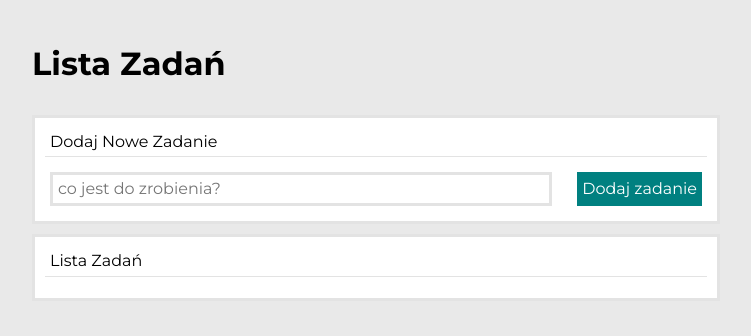
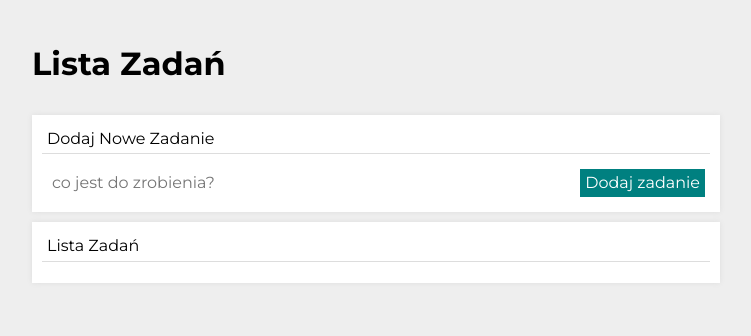
Before and after one commit to DawidGaski/tasks-list-react, a React (Create React App) app: page / in a window 1280 px wide. Shown: the top 336 px of the page, without its empty margins (264-1015 px from the left). Built offline with nearby package versions, Linux system fonts and the light colour scheme.

Commit message:
added ThemeProvider, theme and GlobalStyle

```diff
--- a/src/Buttons/styled.js
+++ b/src/Buttons/styled.js
@@ -6,7 +6,7 @@ export const StyledButtons = styled.div`
   flex-wrap: wrap;
   font-size: medium;
 
-  @media (max-width: 767px) {
+  @media (max-width: ${({ theme }) => theme.breakpoint.mobileMax}px) {
     display: flex;
     flex-wrap: wrap;
     justify-content: center;
@@ -14,28 +14,28 @@ export const StyledButtons = styled.div`
 `;
 
 export const Button = styled.button`
-  color: teal;
+  color: ${({ theme }) => theme.color.teal};
   background-color: transparent;
   border: none;
   margin: 0 0 0 20px;
   border-bottom: 1px solid transparent;
-  transition: color 0.5s;
+  transition: filter 0.3s;
 
   &:hover {
-    color: rgb(2, 185, 185);
+    filter: brightness(110%);
     cursor: pointer;
   }
 
   &:active {
-    color: rgb(4, 218, 218);
+    filter: brightness(120%);
   }
 
   &:disabled {
-    color: #ccc;
+    ${({ theme }) => theme.color.silver};
     cursor: not-allowed;
   }
 
-  @media (max-width: 767px) {
+  @media (max-width: ${({ theme }) => theme.breakpoint.mobileMax}px) {
     margin: 10px;
   }
 `;
--- a/src/Form/styled.js
+++ b/src/Form/styled.js
@@ -5,7 +5,7 @@ export const StyledForm = styled.form`
   grid-template-columns: 1fr auto;
   grid-gap: 15px;
 
-  @media (max-width: 767px) {
+  @media (max-width: ${({ theme }) => theme.breakpoint.mobileMax}px) {
     grid-template-columns: 1fr;
     grid-gap: 5px;
   }
@@ -16,21 +16,21 @@ export const Input = styled.input`
   margin-right: 5px;
   padding: 5px;
   border: solid;
-  border-color: hsl(0, 1%, 89%);
+  border: ${({ theme }) => theme.color.alto};
 `;
 
 export const Button = styled.button`
   border: none;
-  background-color: teal;
-  color: white;
+  background: ${({ theme }) => theme.color.teal};
+  color: ${({ theme }) => theme.color.white};
   font-size: medium;
   margin: 10px;
   margin-left: 5px;
   padding: 5px;
-  transition: 1s;
+  transition: 0.3s;
 
   &:hover {
-    background-color: rgb(1, 152, 152);
-    transform: scale(1.25);
+    filter: brightness(110%);
+    transform: scale(1.1);
   }
 `;
--- /dev/null
+++ b/src/GlobalStyle.js
@@ -0,0 +1,15 @@
+import { createGlobalStyle } from "styled-components";
+
+export const GlobalStyle = createGlobalStyle`
+html {
+  box-sizing: border-box;
+}
+
+*, ::after, ::before {
+  box-sizing: inherit;
+}
+
+body {
+  background: ${({ theme }) => theme.color.gallery};
+}
+`;
--- a/src/Section/styled.js
+++ b/src/Section/styled.js
@@ -1,21 +1,20 @@
 import styled from "styled-components";
 
 export const Segment = styled.section`
-  background-color: hsl(0, 0%, 100%);
-  border: solid;
-  border-color: hsl(0, 1%, 89%);
+  background: ${({ theme }) => theme.color.white};
+  box-shadow: 0 0 5px ${({ theme }) => theme.color.alto};
   padding: 5px;
   margin: 5px 10%;
 `;
 
 export const Header = styled.header`
-  border-bottom: solid 1px hsl(0, 1%, 89%);
+  border-bottom: 1px solid ${({ theme }) => theme.color.alto};
   padding: 5px;
   margin: 5px;
   display: flex;
   justify-content: space-between;
 
-  @media (max-width: 767px) {
+  @media (max-width: ${({ theme }) => theme.breakpoint.mobileMax}px) {
     display: flex;
     flex-wrap: wrap;
   }
--- a/src/Tasks/styled.js
+++ b/src/Tasks/styled.js
@@ -10,7 +10,7 @@ export const Item = styled.li`
   grid-gap: 15px;
   align-items: center;
   justify-content: start;
-  border-bottom: solid 1px hsl(0, 1%, 89%);
+  border-bottom: solid 1px ${({ theme }) => theme.color.alto};
   margin: 1px;
   padding-left: 10px;
   padding-right: 10px;
@@ -32,34 +32,28 @@ export const Content = styled.span`
 `;
 
 export const Button = styled.button`
-  background-color: rgb(18, 114, 18);
-  border-radius: 10%;
-  border-color: whitesmoke;
-  color: white;
+  border: none;
+  color: ${({ theme }) => theme.color.white};
   width: 40px;
   height: 40px;
-  transition: 0.5s;
+  transition: filter 0.3s;
+
   ${({ toggleDone }) =>
     toggleDone &&
     css`
-      background-color: rgb(19, 114, 18);
-
-      &:hover {
-        background-color: rgb(20, 129, 20);
-        font-weight: bold;
-        cursor: pointer;
-      }
+      background: ${({ theme }) => theme.color.forestGreen};
     `}
-
   ${({ remove }) =>
     remove &&
     css`
-      background-color: rgb(200, 17, 17);
+      background: ${({ theme }) => theme.color.crimson};
+    `}
 
-      &:hover {
-        background-color: rgb(218, 18, 18);
-        font-weight: bold;
-        cursor: pointer;
-      }
-    `}
+&:hover {
+    filter: brightness(110%);
+  }
+
+  &:active {
+    filter: brightness(120%);
+  }
 `;
--- a/src/index.js
+++ b/src/index.js
@@ -1,13 +1,18 @@
-import React from 'react';
-import ReactDOM from 'react-dom/client';
-import './index.css';
-import App from './App';
-import reportWebVitals from './reportWebVitals';
+import React from "react";
+import ReactDOM from "react-dom/client";
+import { ThemeProvider } from "styled-components";
+import { theme } from "./theme";
+import App from "./App";
+import reportWebVitals from "./reportWebVitals";
+import { GlobalStyle } from "./GlobalStyle";
 
-const root = ReactDOM.createRoot(document.getElementById('root'));
+const root = ReactDOM.createRoot(document.getElementById("root"));
 root.render(
   <React.StrictMode>
-    <App />
+    <ThemeProvider theme={theme}>
+      <GlobalStyle />
+      <App />
+    </ThemeProvider>
   </React.StrictMode>
 );
 
--- /dev/null
+++ b/src/theme.js
@@ -0,0 +1,15 @@
+export const theme = {
+  color: {
+    black: "#000",
+    silver: "#ccc",
+    alto: "#ddd",
+    gallery: "#eee",
+    white: "#fff",
+    teal: "#008080",
+    crimson: "#db143c",
+    forestGreen: "#228c22",
+  },
+  breakpoint: {
+    mobileMax: 767,
+  },
+};
```
